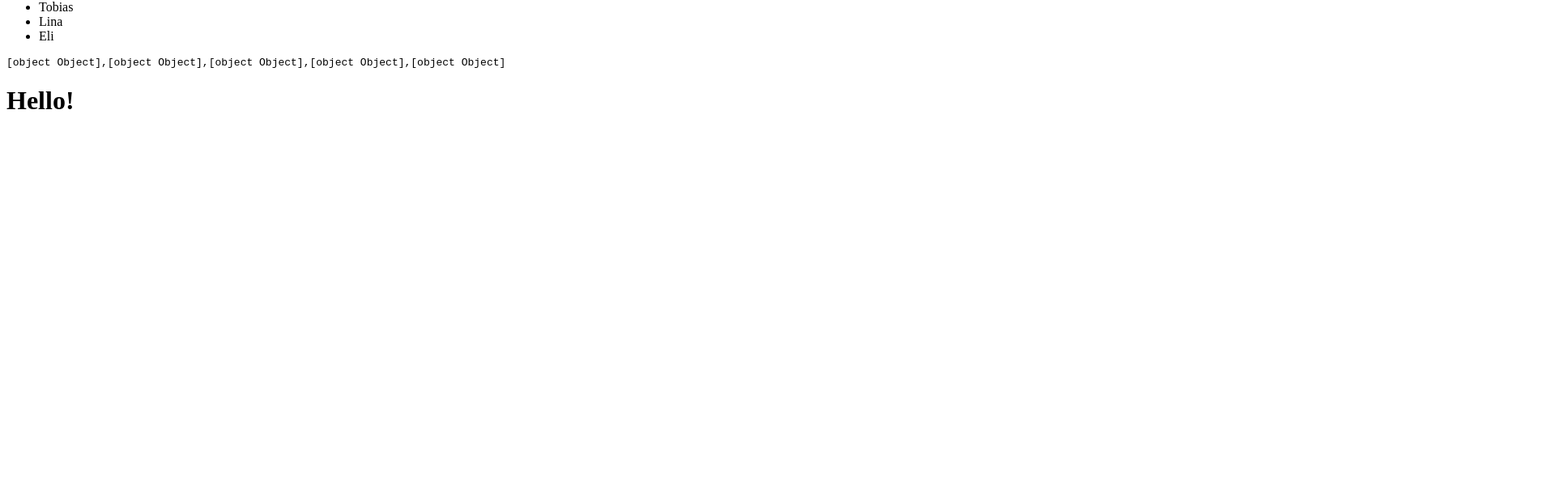
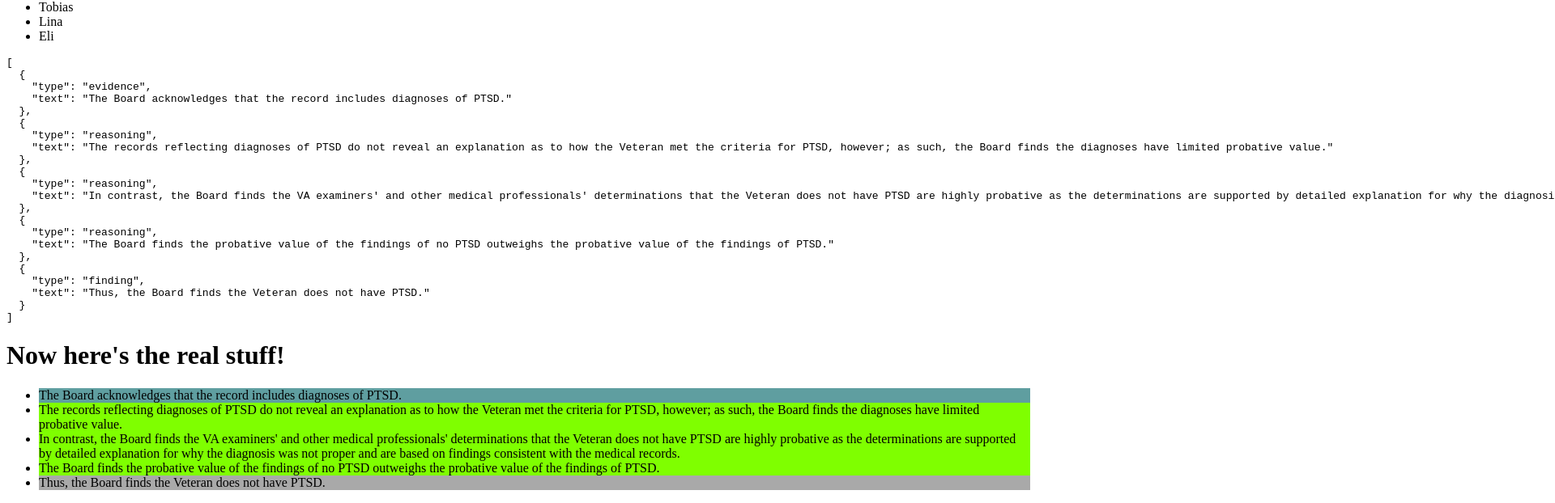
Before and after one commit to SteveStrong/betterVetApp, an Angular app: page / in a window 1280 px wide. Shown: the part 218-840 px from the top of the page at 81% size, 1920 px wide, since content can reach past the window. Before the commit the page ends 800 px from the top, so only its background shows below. Built offline with nearby package versions, Linux system fonts and the light colour scheme.

Commit message:
colors for class types

```diff
--- a/src/app/app.component.css
+++ b/src/app/app.component.css
@@ -0,0 +1,3 @@
+.evidence {background-color: cadetblue}
+.reasoning {background-color: chartreuse}
+.finding {background-color: darkgrey}
--- a/src/app/app.component.html
+++ b/src/app/app.component.html
@@ -7,5 +7,6 @@
 <h2>Here are the grandkids: </h2>
 <pre>{{list | json}}</pre>
 <ul><li *ngFor="let name of list">{{name}}</li></ul>
-<pre>{{vetpara}}</pre>
-<h1>Hello!</h1>
+<pre>{{vetpara | json}}</pre>
+<h1>Now here's the real stuff!</h1>
+<ul><li [ngClass]="item.type" *ngFor="let item of vetpara">{{item.text}}</li></ul>
```
